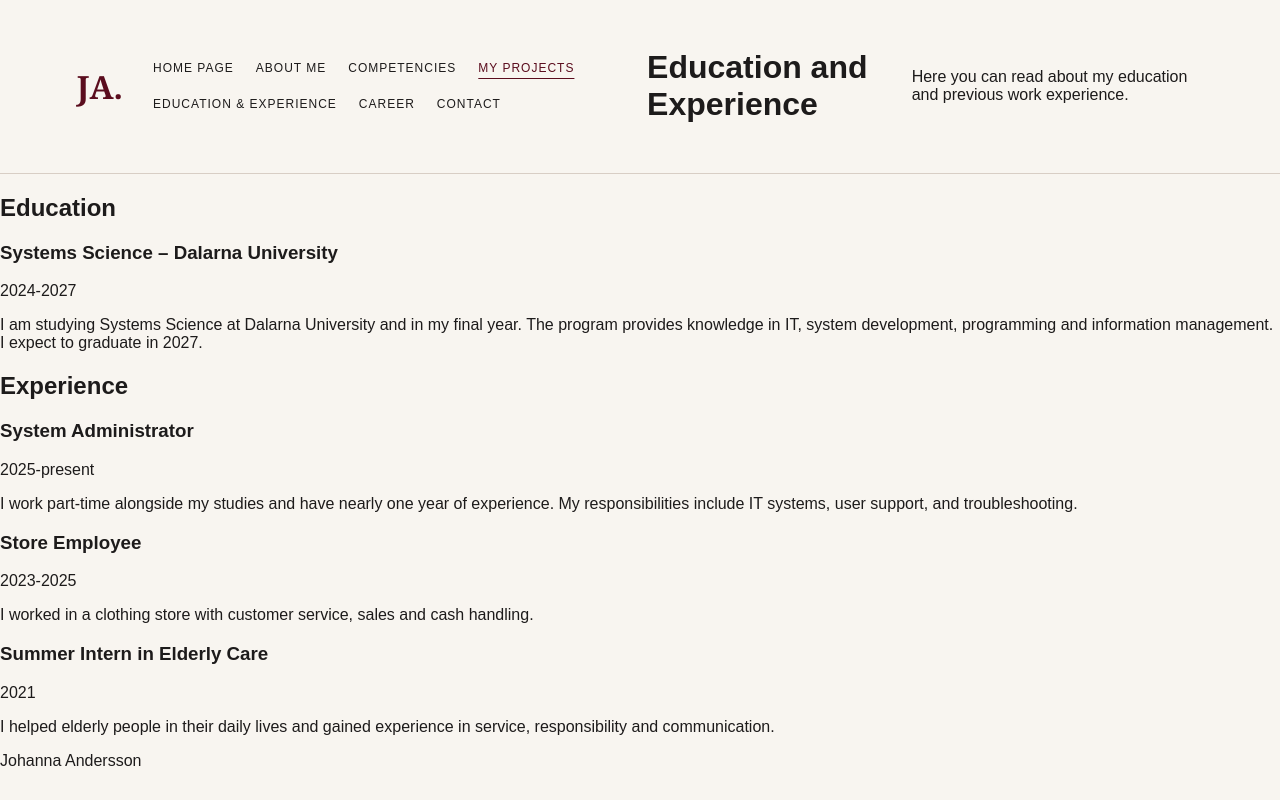
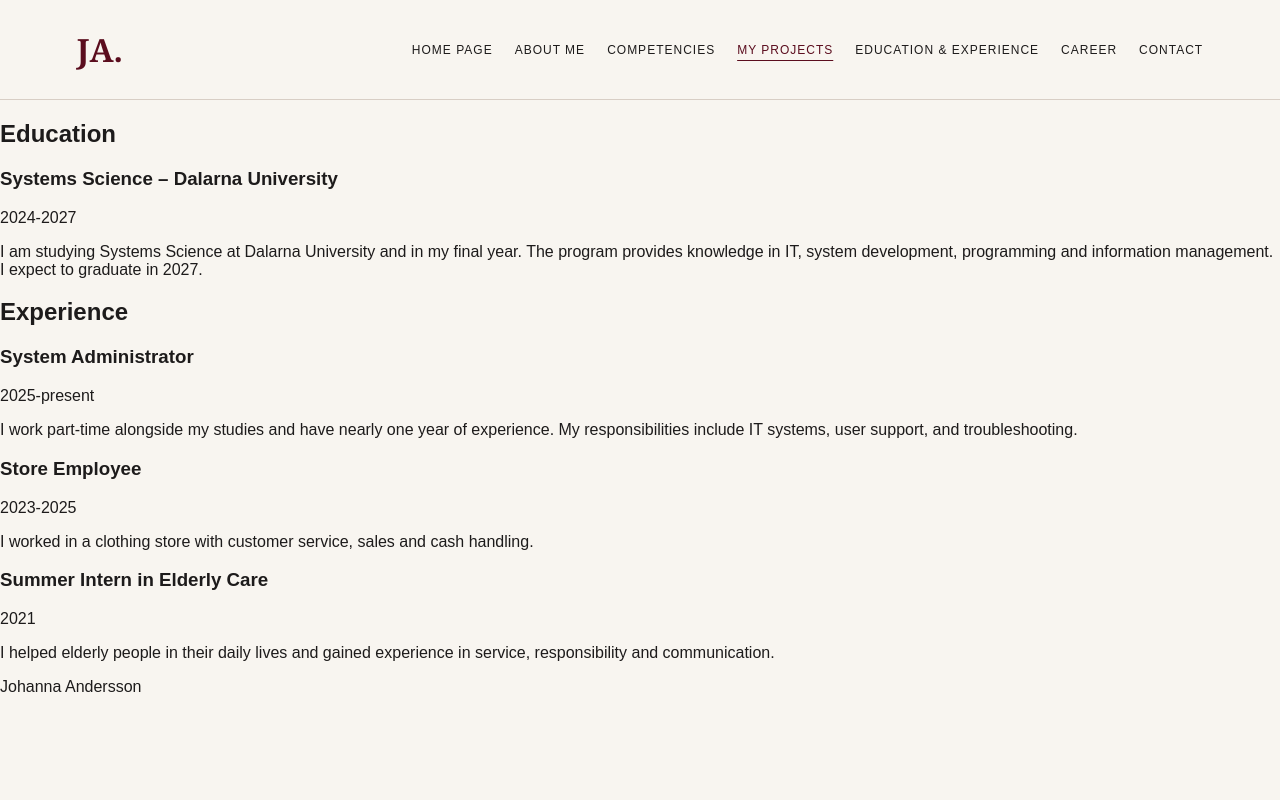
Before and after one commit to alvawestberg/Portfolio, a plain HTML site: page utbildning.html in a window 1280 px wide. Drawn offline with Linux system fonts and the light colour scheme.

Commit message:
Änrade i header

```diff
--- a/utbildning.html
+++ b/utbildning.html
@@ -20,9 +20,6 @@
             <a href="karriarmal.html">Career</a>
             <a href="kontakt.html">Contact</a>
         </nav>
-
-        <h1>Education and Experience</h1>
-        <p>Here you can read about my education and previous work experience.</p>
     </header>
 
     <main>
```
